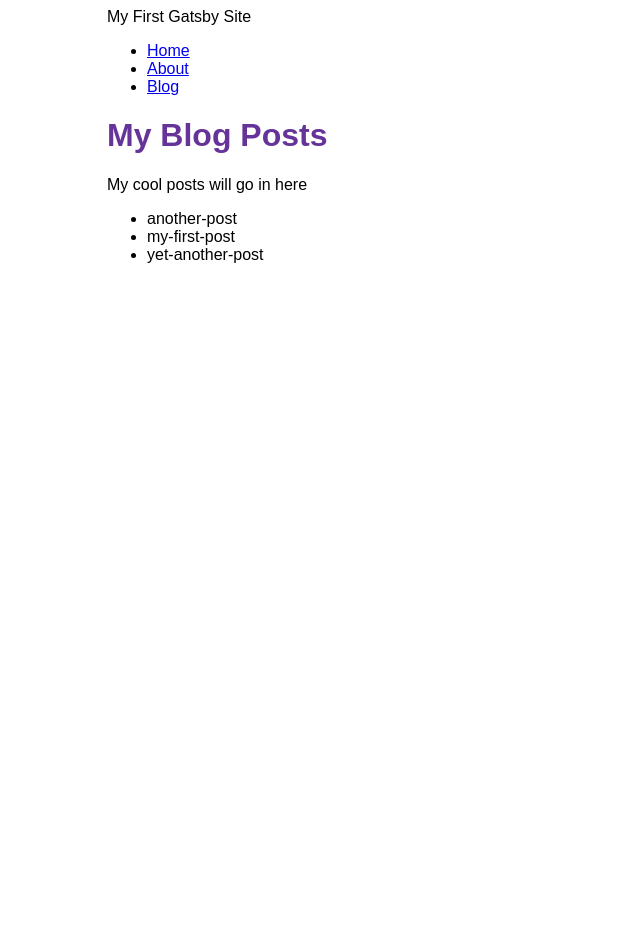
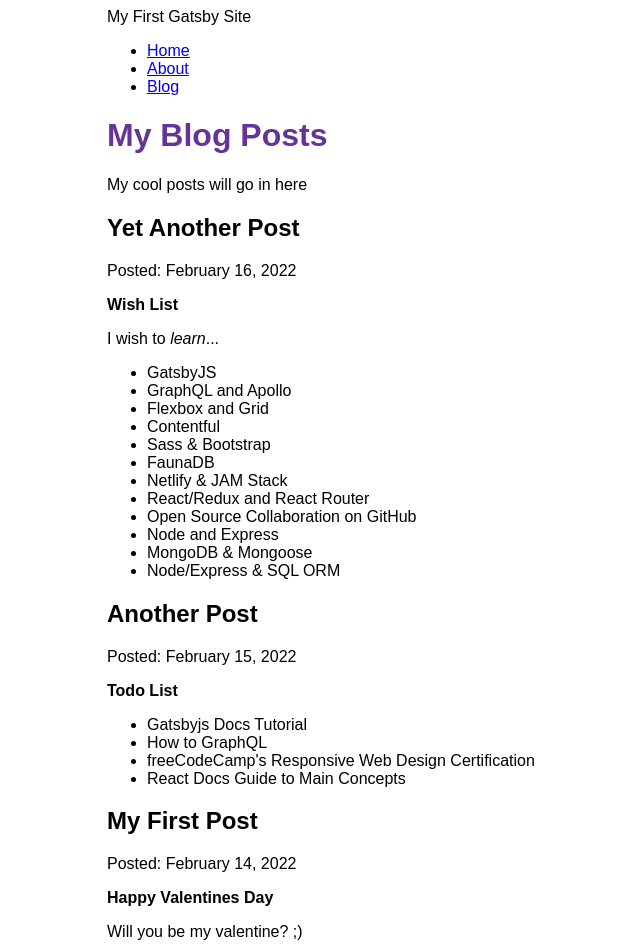
Before and after one commit to sergio-ortiz/my-first-gatsby-site, a Gatsby site: page /blog in a window 1280 px wide. Shown: the whole page, without its empty margins (283-923 px from the left). Before the commit the page ends 800 px from the top, so only its background shows below. Built offline with nearby package versions, Linux system fonts and the light colour scheme; Gatsby itself is replaced by a stand-in of ours.

Commit message:
Finished Gatsby Tutorial Part 5

```diff
--- a/blog/another-post.mdx
+++ b/blog/another-post.mdx
@@ -0,0 +1,11 @@
+---
+  title: "Another Post"
+  date: 2022-02-15
+---
+
+**Todo List**
+
+- Gatsbyjs Docs Tutorial
+- How to GraphQL
+- freeCodeCamp's Responsive Web Design Certification
+- React Docs Guide to Main Concepts
--- a/blog/my-first-post.mdx
+++ b/blog/my-first-post.mdx
@@ -0,0 +1,8 @@
+---
+  title: "My First Post"
+  date: 2022-02-14
+---
+
+**Happy Valentines Day**
+
+Will you be my valentine? ;)
--- a/blog/yet-another-post.mdx
+++ b/blog/yet-another-post.mdx
@@ -0,0 +1,21 @@
+---
+  title: "Yet Another Post"
+  date: 2022-02-16
+---
+
+**Wish List**
+
+I wish to _learn_...
+
+- GatsbyJS
+- GraphQL and Apollo
+- Flexbox and Grid
+- Contentful
+- Sass & Bootstrap
+- FaunaDB
+- Netlify & JAM Stack
+- React/Redux and React Router
+- Open Source Collaboration on GitHub
+- Node and Express
+- MongoDB & Mongoose
+- Node/Express & SQL ORM
--- a/gatsby-config.js
+++ b/gatsby-config.js
@@ -13,5 +13,6 @@ module.exports = {
         path: __dirname + "/blog",
       },
     },
+    "gatsby-plugin-mdx",
   ],
 };
--- a/package.json
+++ b/package.json
@@ -15,8 +15,11 @@
     "clean": "gatsby clean"
   },
   "dependencies": {
+    "@mdx-js/mdx": "^1.6.22",
+    "@mdx-js/react": "^1.6.22",
     "gatsby": "^4.6.2",
     "gatsby-plugin-image": "^2.7.0",
+    "gatsby-plugin-mdx": "^3.7.1",
     "gatsby-plugin-sharp": "^4.7.0",
     "gatsby-source-filesystem": "^4.7.0",
     "react": "^17.0.1",
--- a/src/pages/blog.js
+++ b/src/pages/blog.js
@@ -1,25 +1,35 @@
 import React from "react";
 import { graphql } from "gatsby";
+import { MDXRenderer } from "gatsby-plugin-mdx";
 import Layout from "../components/layout";
 
 const BlogPage = ({ data }) => {
-  const posts = data.allFile.nodes.map((post, i) => (
-    <li key={i}>{post.name}</li>
+  const posts = data.allMdx.nodes.map((node) => (
+    <article key={node.id}>
+      <h2>{node.frontmatter.title}</h2>
+      <p>Posted: {node.frontmatter.date}</p>
+      <MDXRenderer>{node.body}</MDXRenderer>
+    </article>
   ));
 
   return (
     <Layout pageTitle="My Blog Posts">
       <p>My cool posts will go in here</p>
-      <ul>{posts}</ul>
+      {posts}
     </Layout>
   );
 };
 
 export const query = graphql`
   query {
-    allFile(filter: { sourceInstanceName: { eq: "blog" } }) {
+    allMdx(sort: { fields: frontmatter___date, order: DESC }) {
       nodes {
-        name
+        frontmatter {
+          title
+          date(formatString: "MMMM D, YYYY")
+        }
+        id
+        body
       }
     }
   }
```
Also changed, not shown: 1 other file.
